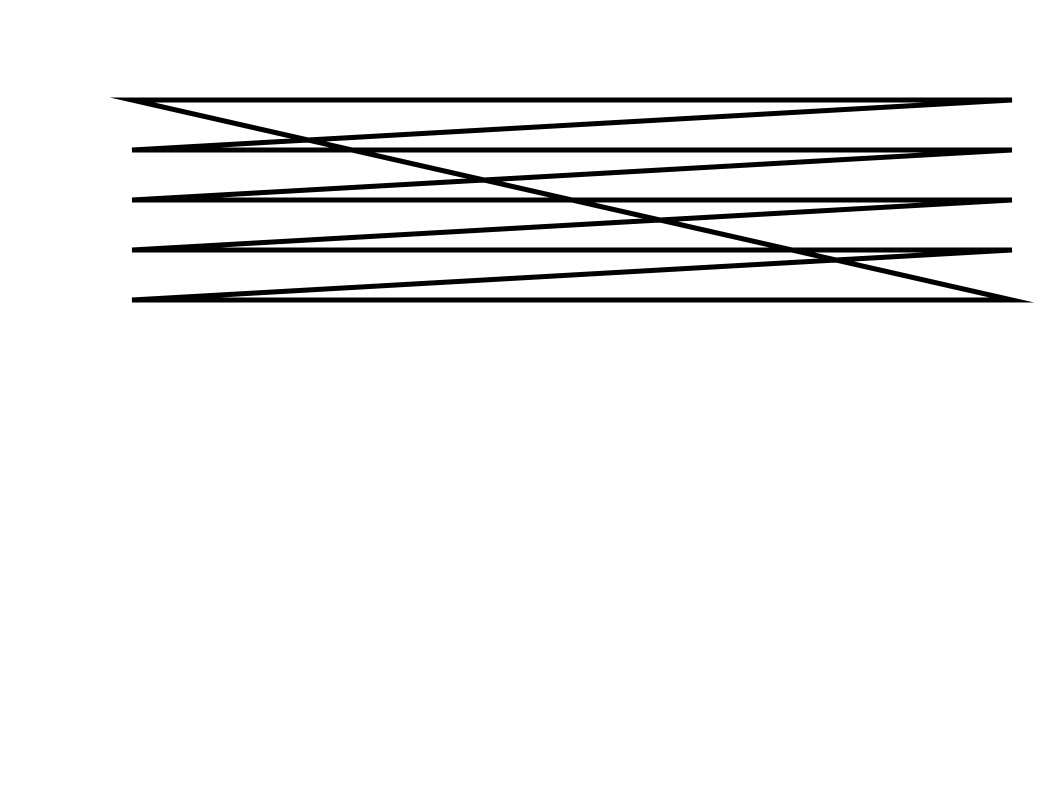
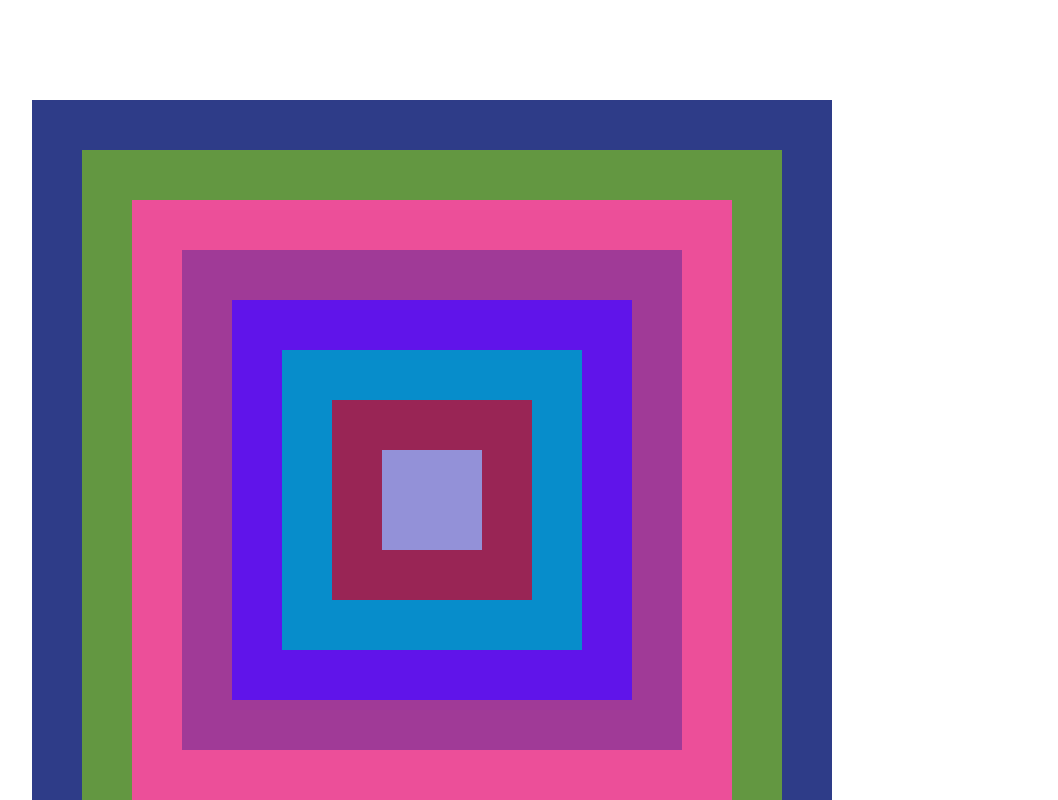
Before and after one commit to EHB-MCT/dev1-exercises-KellyVanderStock, a plain HTML site: page index.html in a window 1280 px wide. Shown: the whole page, without its empty margins (68-1126 px from the left). Drawn offline with Linux system fonts and the light colour scheme.

Commit message:
2-2 colours

```diff
--- /dev/null
+++ b/exercises/2-variabelen/2-2-colours.js
@@ -0,0 +1,48 @@
+"use strict";
+
+window.onresize = setup;
+/**@type {CanvasRenderingContext2D} */
+
+let context;
+
+setup();
+
+function setup() {
+	let canvas = document.querySelector("canvas");
+	canvas.width = window.innerWidth;
+	canvas.height = window.innerHeight;
+	context = canvas.getContext("2d");
+	drawPyramid();
+}
+
+function drawPyramid() {
+	/*
+    context.fillRect(100,100,800,800);
+    context.fillStyle="red";
+    context.fillRect(150,150,700,700);
+    context.fillStyle="blue";
+    context.fillRect(200,200,600,600);
+    context.fillStyle="yellow";
+    context.fillRect(250,250,500,500);
+
+    teveel code! nieuwe funtie aanmaken: drawSquare */
+	drawSquare(100, 800);
+	drawSquare(150, 700);
+	drawSquare(200, 600);
+	drawSquare(250, 500);
+	drawSquare(300, 400);
+	drawSquare(350, 300);
+	drawSquare(400, 200);
+	drawSquare(450, 100);
+}
+
+function drawSquare(position, size) {
+	/*random kleuren toevoegen*/
+	let red = Math.random() * 255;
+	let green = Math.random() * 255;
+	let blue = Math.random() * 255;
+
+	context.fillStyle = "rgb(" + red + "," + green + "," + blue + ")";
+    /* + .... + is de random waarde vastleggen, 255 is max waarde*/
+	context.fillRect(position, position, size, size);
+}
--- a/index.html
+++ b/index.html
@@ -1,6 +1,6 @@
 <html>
 	<head>
-		<script src="exercises/2-variabelen/2-1-lines.js" type="module"></script>
+		<script src="exercises/2-variabelen/2-2-colours.js" type="module"></script>
 		<link rel="stylesheet" type="text/css" href="styles/index.css" />
 	</head>
 
```
